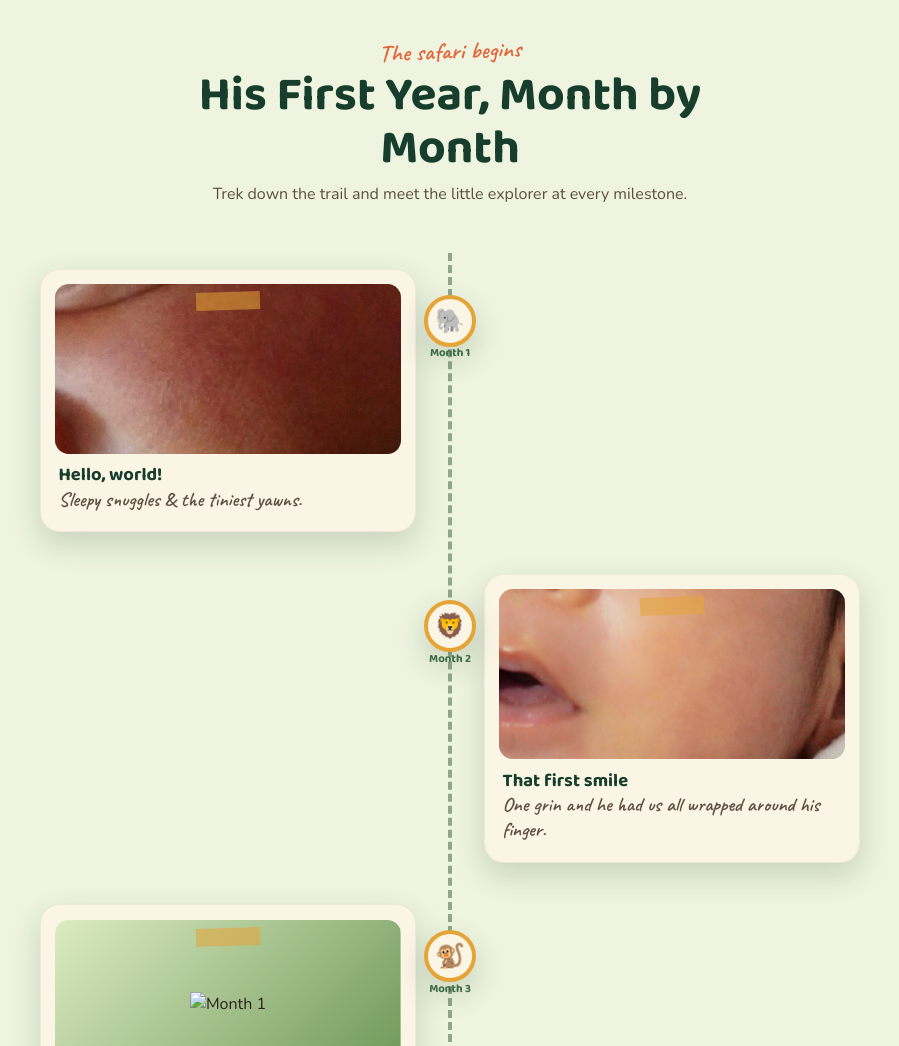
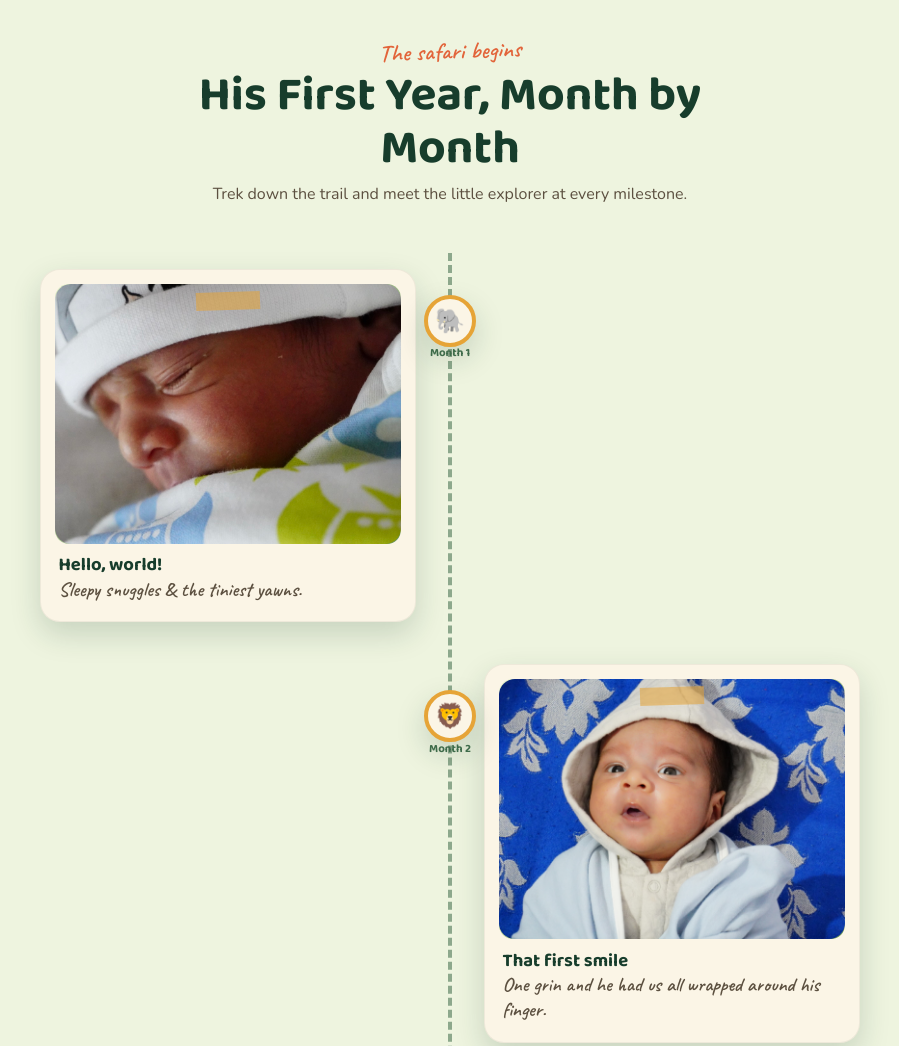
Before and after one commit to shwetasingh0610/vedansh-birthday, a website with bundled scripts: page frontend/index.html in a window 1280 px wide. Shown: the part 840-1886 px from the top of the page, without its empty margins (190-1089 px from the left). Built offline with nearby package versions, Linux system fonts and the light colour scheme; no server answers; animation ran at ten frames a second; files whose address does not match are found by name.

Commit message:
Update birthday page HTML

```diff
--- a/frontend/css/styles.css
+++ b/frontend/css/styles.css
@@ -178,7 +178,9 @@
   .card:hover{transform:translateY(-5px);box-shadow:0 18px 36px rgba(23,61,44,.22)}
   /* photo slot — swap the background-image to add a real photo */
   .photo{
-    position:relative;height:170px;border-radius:14px;overflow:hidden;
+    width:100%;
+    height:260px;
+    overflow:hidden;position:relative;border-radius:14px;overflow:hidden;
     background:linear-gradient(135deg,var(--canvas-deep),var(--moss));
     display:flex;align-items:center;justify-content:center;
     background-size:cover;background-position:center;
@@ -190,6 +192,13 @@
     width:64px;height:18px;background:rgba(230,164,55,.55)}
   .card h3{font-size:1.15rem;color:var(--jungle);margin:.7rem .2rem .1rem}
   .card .cap{font-family:'Caveat',cursive;font-size:1.25rem;color:var(--ink-soft);margin:0 .2rem .3rem;line-height:1.25}
+  .month-photo{
+    width:100%;
+    height:100%;
+    object-fit:cover;
+    border-radius:16px;
+    display:block;
+}
 
   /* ---------- GAME ---------- */
   .game-band{background:linear-gradient(180deg,#e7f3d8,var(--canvas))}
--- a/frontend/index.html
+++ b/frontend/index.html
@@ -270,7 +270,9 @@
 <script src="https://cdnjs.cloudflare.com/ajax/libs/animejs/3.2.1/anime.min.js"></script>
 <script src="https://cdnjs.cloudflare.com/ajax/libs/three.js/r128/three.min.js"></script>
 <!-- Runtime config: after deploying the backend to Render, set this to that URL -->
-<script>window.__API_BASE__ = 'http://localhost:3000';</script>
+<script>
+window.__API_BASE__ = 'https://vedansh-birthday.onrender.com';
+</script>
 <script type="module" src="js/main.js"></script>
 </body>
 </html>
```
